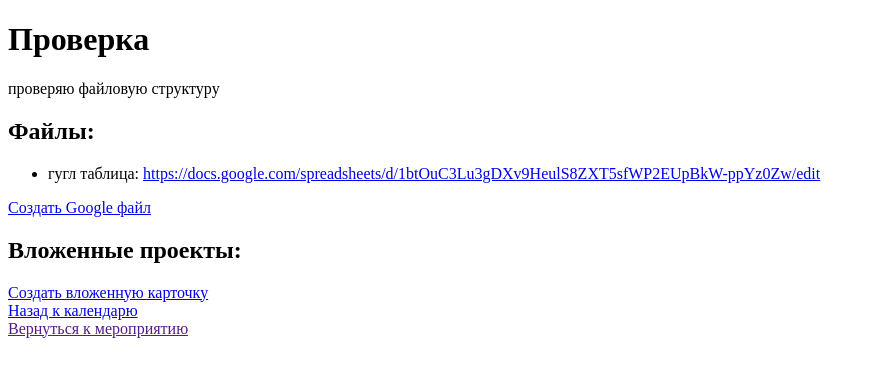
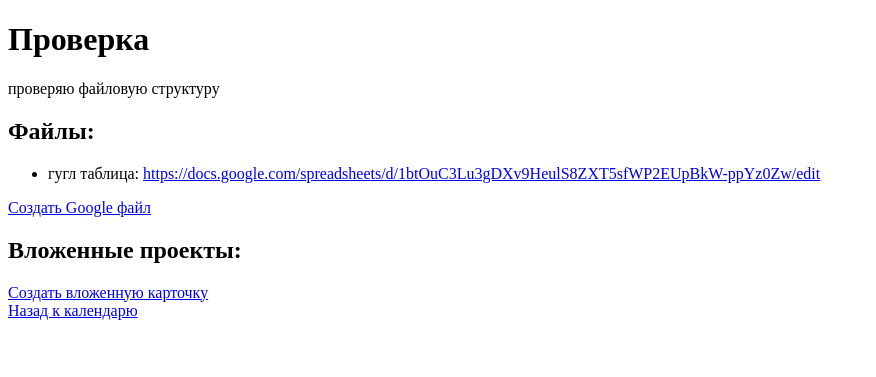
Before and after one commit to MaksimKislyakov/Event-planner, a Django app: page /projects/project/10/ in a window 1280 px wide. Shown: the top 377 px of the page, without its empty margins (0-876 px from the left). Run offline with Django 5.2, Linux system fonts and the light colour scheme; data comes from the database, SQL or seed files in the repository; both versions use the stored data as it was after the commit.

Commit message:
готово к релизу

```diff
--- a/testsite/djsite/project/templates/project/project_detail.html
+++ b/testsite/djsite/project/templates/project/project_detail.html
@@ -17,14 +17,12 @@
     <h2>Вложенные проекты:</h2>
     <ul>
         {% for sub_project in project.sub_projects.all %}
-            <li><a href="{% url 'project_detail' c %}">{{ sub_project.title }}</a></li>
+            <li><a href="{% url 'project_detail' sub_project.pk %}">{{ sub_project.title }}</a></li>
         {% endfor %}
     </ul>
 
     <a href="{% url 'create_project' parent_id=project.pk %}">Создать вложенную карточку</a><br>
     <a href="{% url 'calendar' %}">Назад к календарю</a><br>
-    <a href="{{ event_url }}" class="btn btn-secondary">
-        Вернуться к мероприятию
-    </a>
+
 </body>
 </html>
--- a/testsite/djsite/user_account/views.py
+++ b/testsite/djsite/user_account/views.py
@@ -152,7 +152,6 @@ def calendar_view(request):
 
         context['dates'] = weeks
         context['events_by_date'] = events_by_date
-
     return render(request, 'calendar/month_view.html', context)
 
 
```
Also changed, not shown: testsite/djsite/user_account/templates/calendar/month_view.html (+3 -5 lines), testsite/djsite/db.sqlite3.
